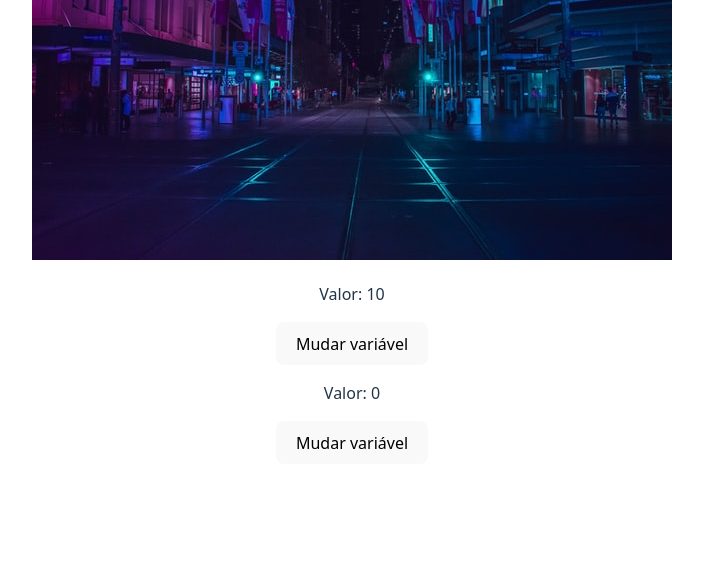
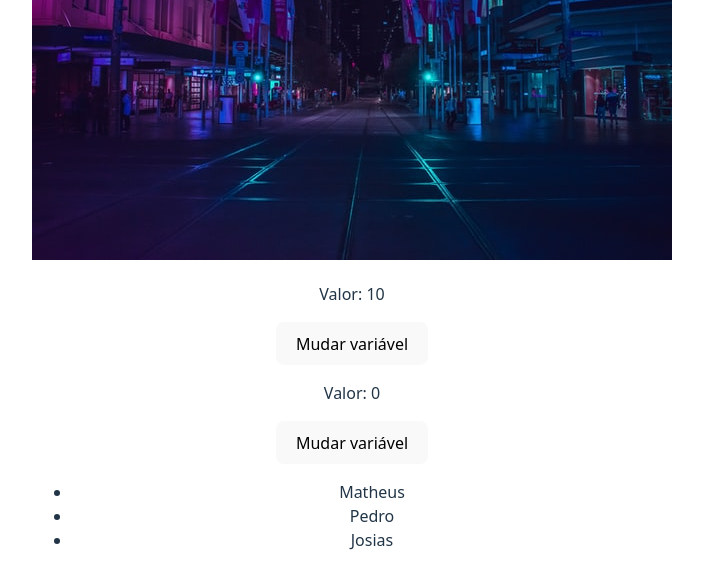
Before and after one commit to DouglasYHWH-Developer/React, a React (Vite) app in the folder introducao/aula_02/3_AVANCANDO_EM_REACT/avancando/: page / in a window 1280 px wide. Shown: the part 757-1345 px from the top of the page, without its empty margins (288-991 px from the left). Built offline with nearby package versions, Linux system fonts and the light colour scheme.

Commit message:
Importados o componente ListRender em App.jsx

```diff
--- a/introducao/aula_02/3_AVANCANDO_EM_REACT/avancando/src/App.jsx
+++ b/introducao/aula_02/3_AVANCANDO_EM_REACT/avancando/src/App.jsx
@@ -1,5 +1,6 @@
 import "./App.css";
 import City from "./assets/city.jpg"
+import ListRender from "./components/ListRender";
 import ManageData from "./components/ManageData";
 
 
@@ -19,6 +20,7 @@ function App() {
           <img src={City} alt="Cidade"/>
         </div>
         <ManageData />
+        <ListRender />
       </div>
 
   )
```
